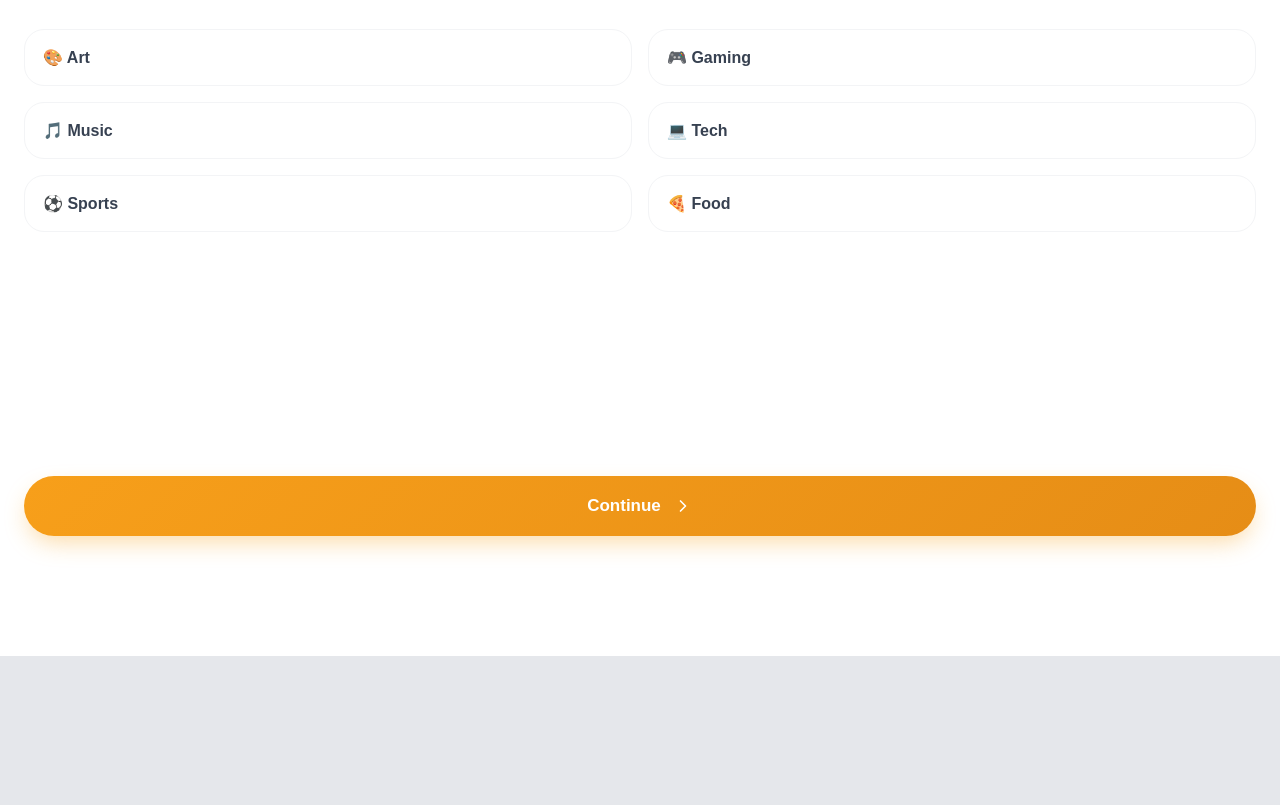
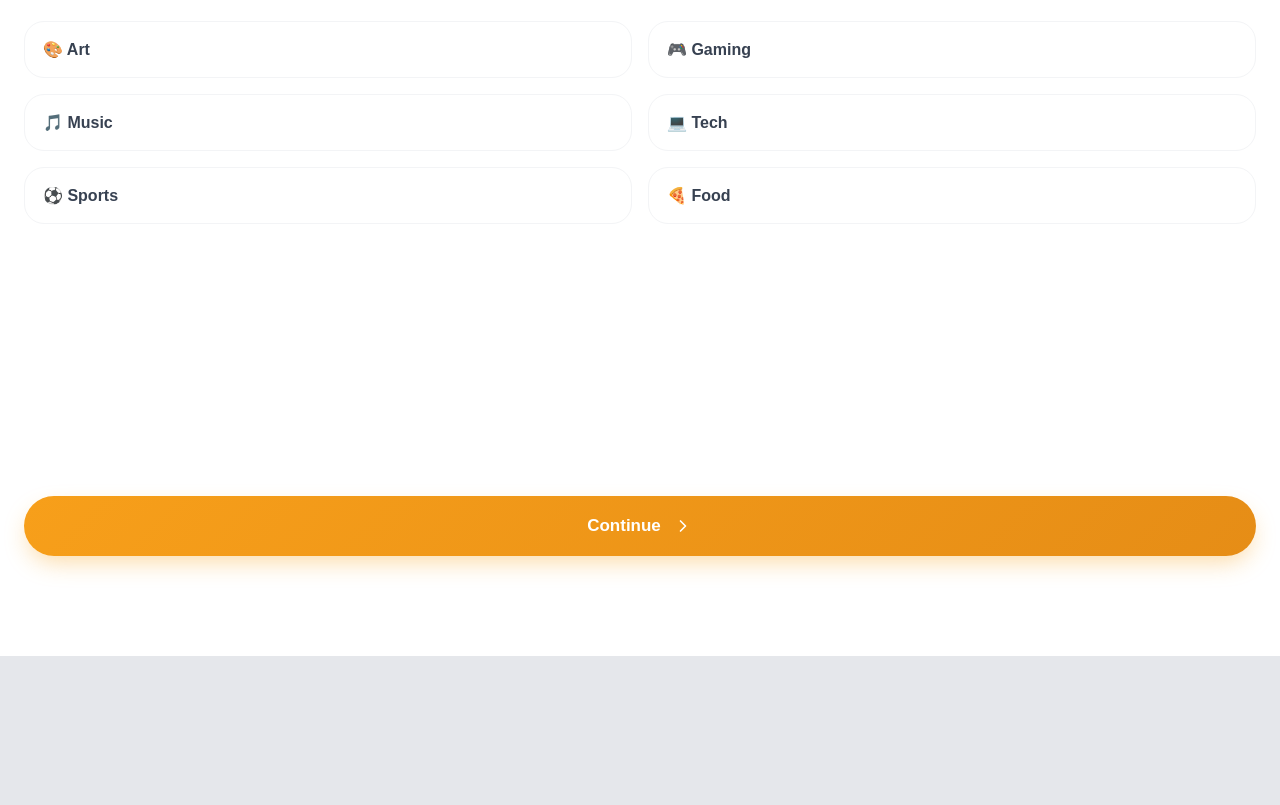
Before and after one commit to CYCLIC05/TipJar, a website built with Vite: page index.html in a window 1280 px wide. Shown: the part 144-949 px from the top of the page. Built offline with nearby package versions, Linux system fonts and the light colour scheme; no server answers; what @tonconnect/ui would draw is missing.

Commit message:
fix: eliminate bottom scroll overflow and disable overscroll bounce

```diff
--- a/style.css
+++ b/style.css
@@ -37,7 +37,8 @@ body {
   line-height: 1.5;
   margin: 0;
   padding: 0;
-  min-height: 100vh;
+  min-height: 100%;
+  overscroll-behavior: none; /* Stop the bounce overflow */
 }
 
 /* Desktop Only Background */
@@ -71,10 +72,11 @@ body {
 
 .screen {
   width: 100%;
-  padding: 32px 24px 120px; /* Space for nav */
+  padding: 24px 24px 100px; /* Precise space for bottom nav */
   flex: 1;
   background: white;
-  display: none; /* Controlled by JS nextStep */
+  display: none;
+  box-sizing: border-box;
 }
 
 .screen:not(.hidden) {
```
